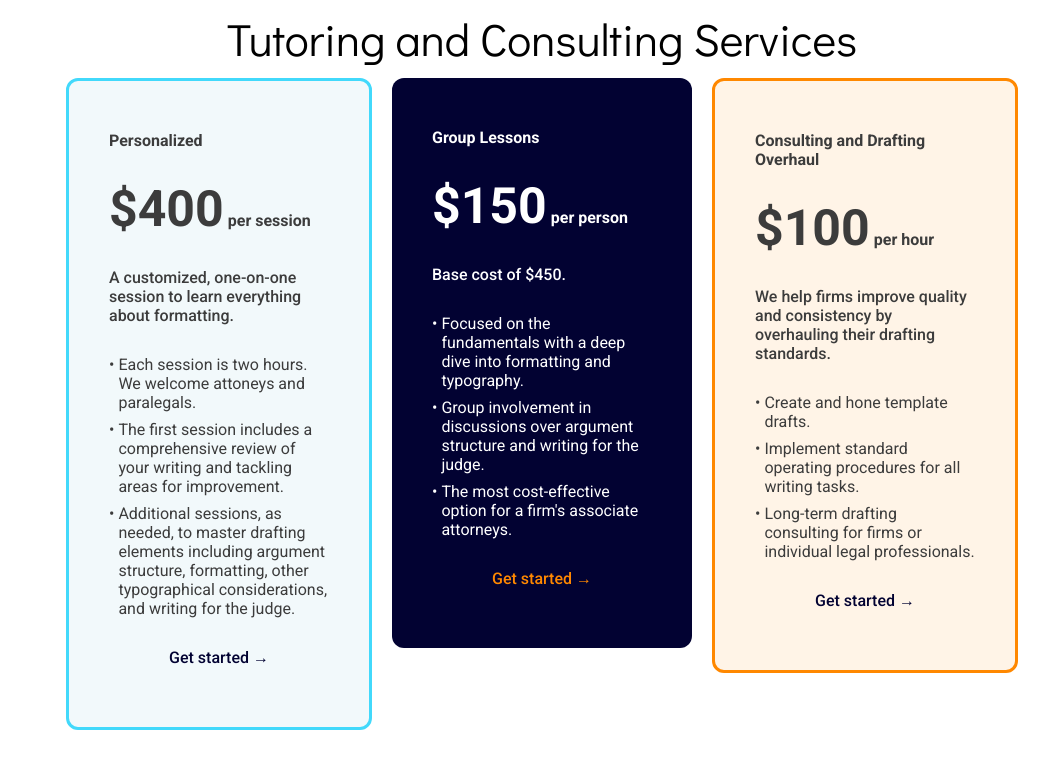
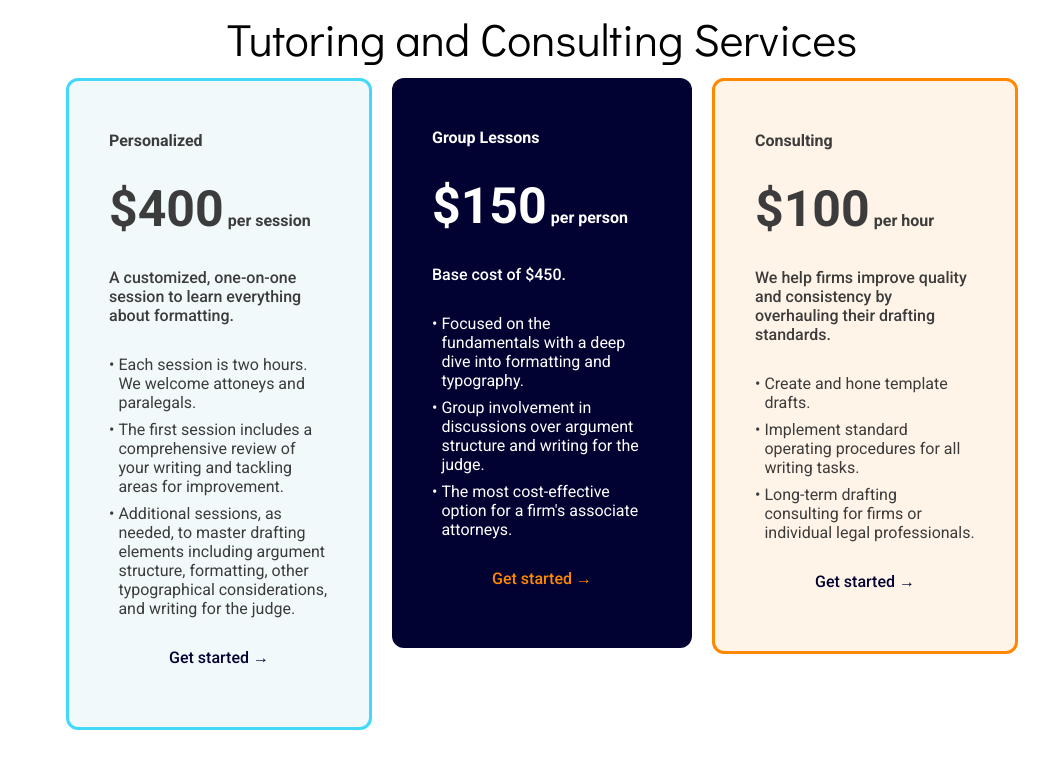
Before and after one commit to austin-pilcrow/pilcrowlaw, a plain HTML site: page index.html in a window 1280 px wide. Shown: the part 1000-1783 px from the top of the page, without its empty margins (98-1147 px from the left). Drawn offline with nearby package versions, Linux system fonts and the light colour scheme.

Commit message:
Update index.html

```diff
--- a/index.html
+++ b/index.html
@@ -175,7 +175,7 @@
             <!--Price 3-->
             <div class="price-3">
               <div class="box-top">
-                Consulting and Drafting Overhaul
+                Consulting
               </div>
               <div class="box-price">
                 <div class="box-price-1">
```
